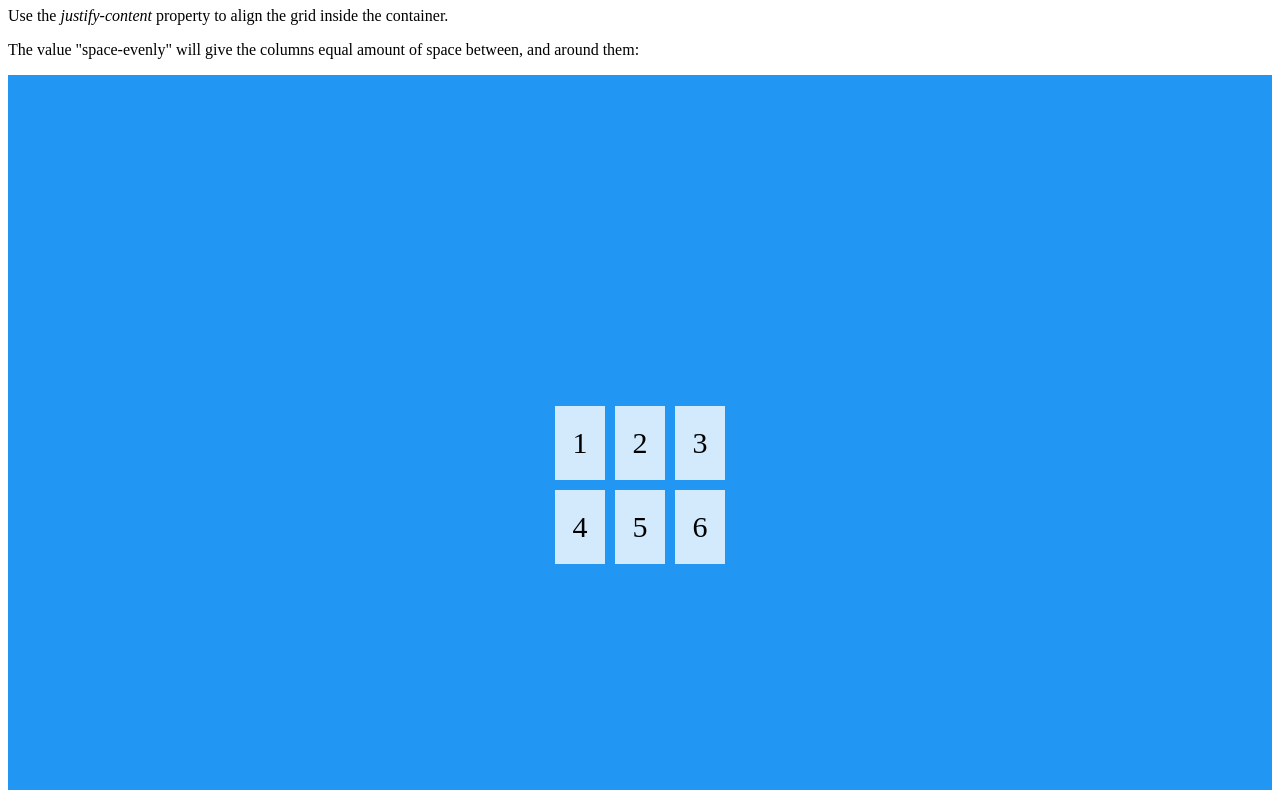
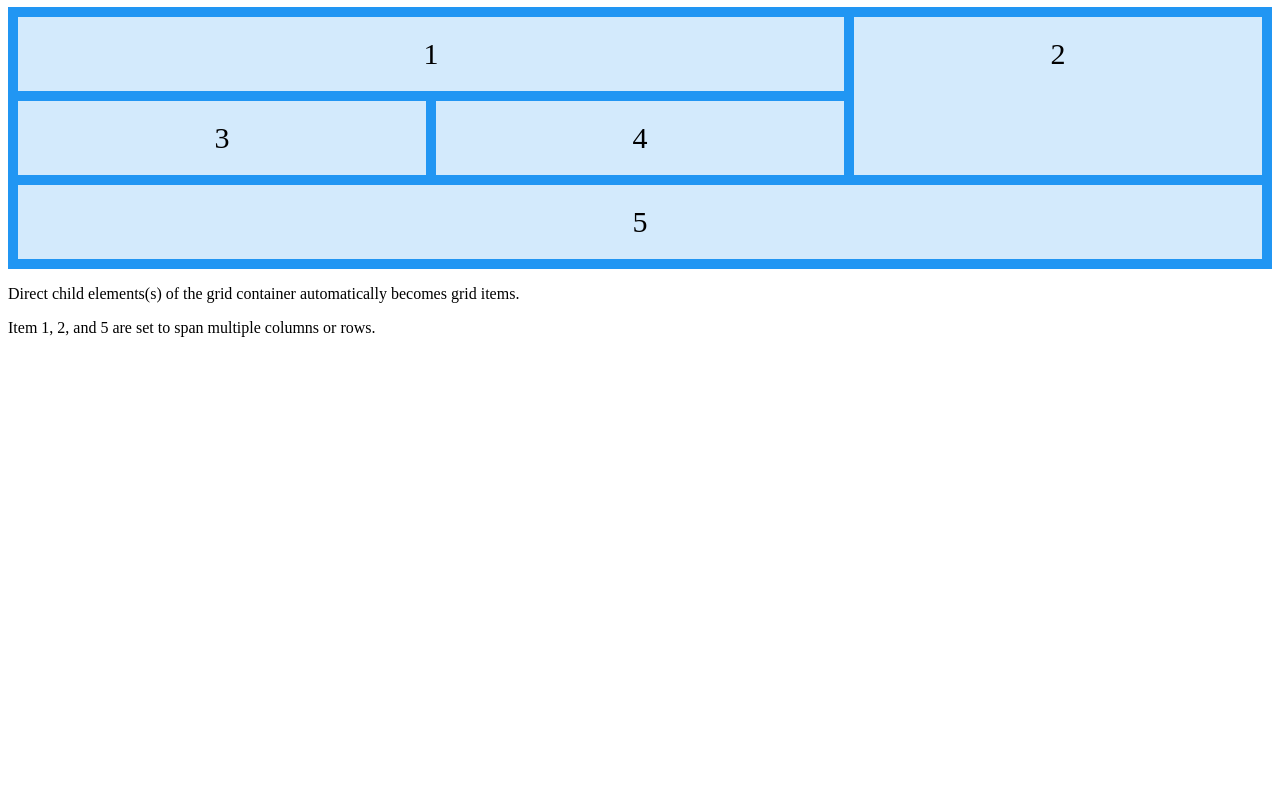
Before and after one commit to saddamarbaa/super-cars-image-gallery, a plain HTML site: page idex.html in a window 1280 px wide. Shown: the part 73-863 px from the top of the page. After the commit the page ends 800 px from the top, so only its background shows below. Drawn offline with Linux system fonts and the light colour scheme.

Commit message:
CSS Grid Layout Module

```diff
--- a/idex.html
+++ b/idex.html
@@ -5,42 +5,50 @@
     <style>
         .grid-container {
             display: grid;
-            grid-template-columns: 50px 50px 50px;
-            /*Make the grid smaller than the container*/
             grid-gap: 10px;
             background-color: #2196F3;
-            justify-content: center;
             padding: 10px;
-            align-content: center;
-            height: 800px;
         }
 
-        .grid-container>div {
+        .grid-item {
             background-color: rgba(255, 255, 255, 0.8);
             text-align: center;
-            padding: 20px 0;
+            padding: 20px;
             font-size: 30px;
+        }
+
+        .item1 {
+            grid-column: 1 / span 2;
+            grid-row: 1;
+        }
+
+        .item2 {
+            grid-column: 3;
+            grid-row: 1 / span 2;
+        }
+
+        .item5 {
+            grid-column: 1 / span 3;
+            grid-row: 3;
         }
     </style>
 </head>
 
 <body>
 
-    <h1>The justify-content Property</h1>
-
-    <p>Use the <em>justify-content</em> property to align the grid inside the container.</p>
-
-    <p>The value "space-evenly" will give the columns equal amount of space between, and around them:</p>
+    <h1>A Five Items Grid Layout:</h1>
 
     <div class="grid-container">
-        <div>1</div>
-        <div>2</div>
-        <div>3</div>
-        <div>4</div>
-        <div>5</div>
-        <div>6</div>
+        <div class="grid-item item1">1</div>
+        <div class="grid-item item2">2</div>
+        <div class="grid-item item3">3</div>
+        <div class="grid-item item4">4</div>
+        <div class="grid-item item5">5</div>
     </div>
 
+    <p>Direct child elements(s) of the grid container automatically becomes grid items.</p>
+
+    <p>Item 1, 2, and 5 are set to span multiple columns or rows.</p>
 
 </body>
 
```
